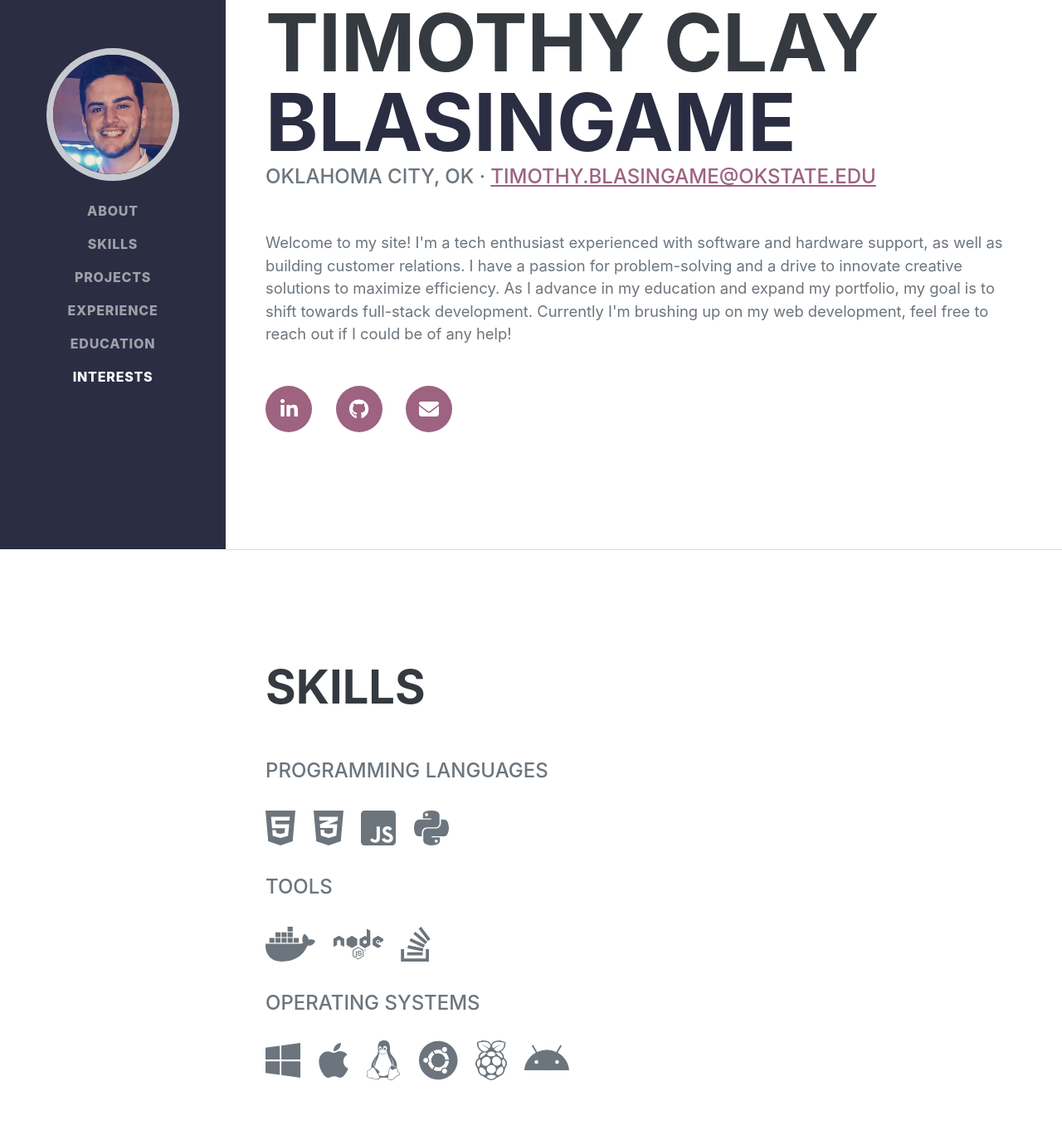
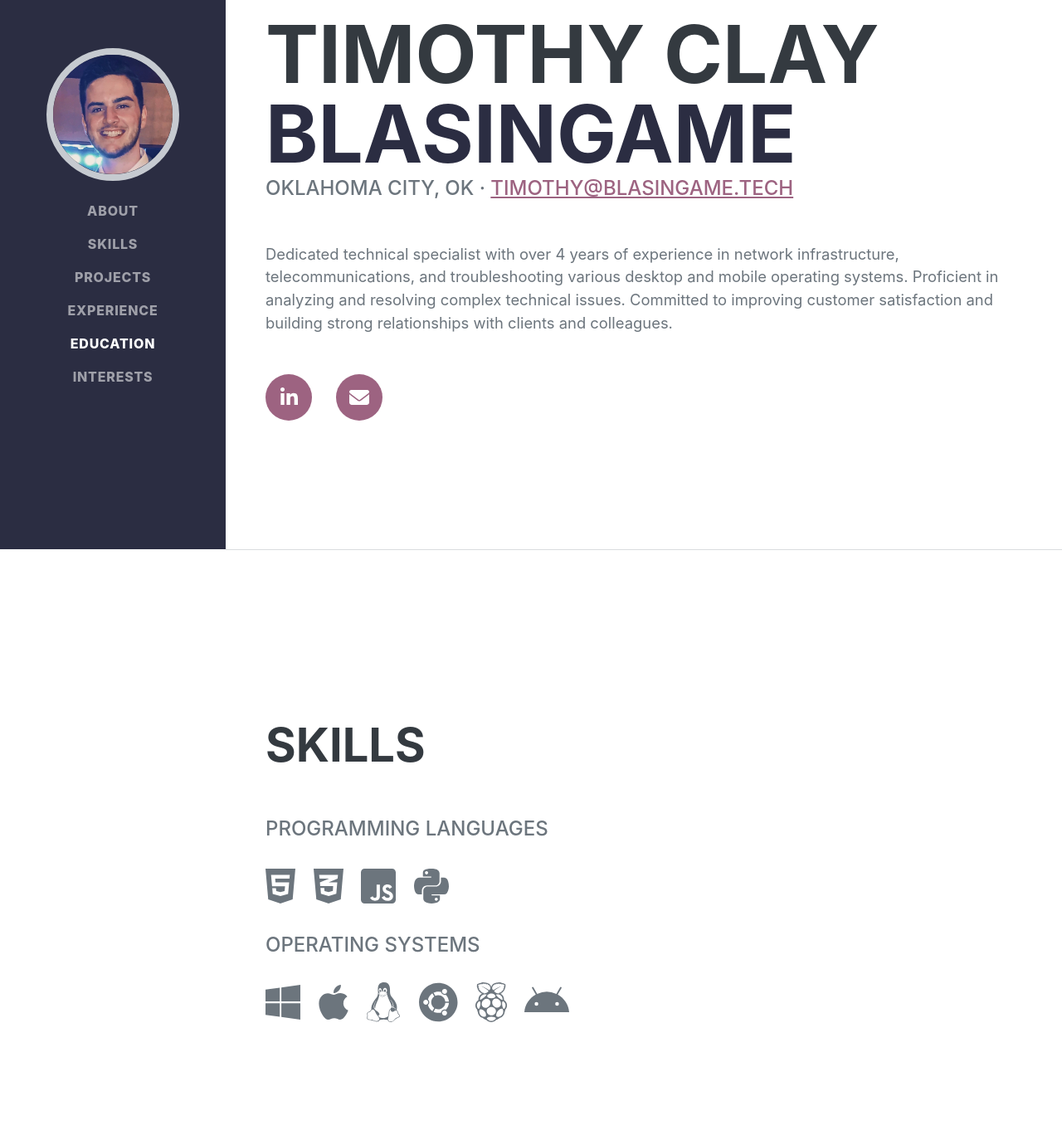
Before and after one commit to tcblasingame/Portfolio, a plain HTML site: page index.html in a window 1280 px wide. Shown: the part 138-1500 px from the top of the page at 83% size. Drawn offline with nearby package versions, Linux system fonts and the light colour scheme; a web font is replaced by a local one.

Commit message:
Update index.html

```diff
--- a/index.html
+++ b/index.html
@@ -53,15 +53,14 @@
                     </h1>
                     <div class="subheading mb-5">
                         Oklahoma City, OK ·
-                        <a href="mailto:timothy.blasingame@okstate.edu">timothy.blasingame@okstate.edu</a>
+                        <a href="mailto:timothy.blasingame@okstate.edu">timothy@blasingame.tech</a>
                     </div>
-                    <p class="lead mb-5">Welcome to my site! I'm a tech enthusiast experienced with software and hardware support, as well as building customer relations.
-                        I have a passion for problem-solving and a drive to innovate creative solutions to maximize efficiency.
-                        As I advance in my education and expand my portfolio, my goal is to shift towards full-stack development. Currently I'm brushing up on my web development, feel free to reach out if I could be of any help! </p>
+                    <p class="lead mb-5">Dedicated technical specialist with over 4 years of experience in network infrastructure, telecommunications, and troubleshooting various desktop and mobile operating systems.
+                        Proficient in analyzing and resolving complex technical issues. Committed to improving customer satisfaction and building strong relationships with clients and colleagues. </p>
                     <div class="social-icons">
                         <a class="social-icon" href="https://www.linkedin.com/in/clay-blasingame/" target="_blank" rel="noopener noreferrer"><i class="fab fa-linkedin-in"></i></a>
-                        <a class="social-icon" href="https://github.com/tcblasingame" target="_blank" rel="noopener noreferrer"> <i class="fab fa-github"></i></a>
-                        <a class="social-icon" href="mailto:timothy.blasingame@okstate.edu"> <i class="fa-solid fa-envelope"></i> </a>
+                <!--    <a class="social-icon" href="https://github.com/tcblasingame" target="_blank" rel="noopener noreferrer"> <i class="fab fa-github"></i></a> -->
+                      <a class="social-icon" href="mailto:timothy@blasingame.tech"> <i class="fa-solid fa-envelope"></i> </a>
                     </div>
                 </div>
             </section>
@@ -77,12 +76,7 @@
                         <li class="list-inline-item"><i class="fab fa-js-square"></i></li>
                         <li class="list-inline-item"><i class="fa-brands fa-python"></i></li>
                     </ul>
-                    <div class="subheading mb-3">Tools</div>
-                    <ul class="list-inline dev-icons">
-                        <li class="list-inline-item"><i class="fa-brands fa-docker"></i></li>
-                        <li class="list-inline-item"><i class="fa-brands fa-node"></i></li>
-                        <li class="list-inline-item"><i<i class="fa-brands fa-stack-overflow"></i></li>
-                    </ul>
+
                     <div class="subheading mb-3">Operating Systems</div>
                     <ul class="list-inline dev-icons">
                         <li class="list-inline-item"><i class="fa-brands fa-windows"></i></li>
@@ -95,7 +89,7 @@
             </section>
             <hr class="m-0" />
             <!-- Projects-->
-            <section class="resume-section" id="projects">
+            <!-- <section class="resume-section" id="projects">
                 <div class="resume-section-content">
                     <h2 class="mb-5">Projects</h2>
                 <div id="carouselMultiItemExample"
@@ -125,26 +119,50 @@
                             </div>
                         </div>
                         </div>
+                        <div class="card">
+                            <img
+                                src="/assets/img/gameswebsite.png"
+                                class="card-img-top"/>
+                            <div class="card-body">
+                                <h3 class="mb-3">blasin.games</h3>
+                                <p class="lead mb-5">
+                                A collection of games I've created using HTML, CSS, and Javascript. Mobile-friendly.
+                                </p>
+                                <div class="cardbuttons">
+                                <a href="https://github.com/tcblasingame/games" target="_blank" rel="noopener noreferrer" class="btn btn-primary">
+                                    <i class="fab fa-github"></i> Github
+                                </a>
+                                <a href="https://www.blasin.games" target="_blank" rel="noopener noreferrer" class="btn btn-primary">
+                                    <i class="fa-solid fa-gamepad"></i> Play
+                                </a>
+                                </div>
+                            </div>
+                            </div>
                     </div>
                     </div>
                 </div>
+
             </div>
+
         </div>
             </div>
 
             </section>
+
             <hr class="m-0" />
 
-            </section>
+            </section> -->
             <!-- Experience-->
             <section class="resume-section" id="experience">
                 <div class="resume-section-content">
                     <h2 class="mb-5">Experience</h2>
                     <div class="d-flex flex-column flex-md-row justify-content-between mb-5">
                         <div class="flex-grow-1">
-                            <h3 class="mb-0">Customer Experience Associate</h3>
+                            <h3 class="mb-0">Technical Support Specialist</h3>
                             <div class="subheading mb-3">Cox Communications</div>
-                            <p></p>
+                            <p>Provided excellent customer service while diagnosing internet and cable related issues with customers via phone and chat.
+                                Researched and escalated trending issues, utilizing a ticketing system to document follow-up actions when necessary.
+                                Met or exceeded all key performance indicators (KPIs) such as first call resolution, customer sentiment, and average handle time.</p>
                         </div>
                         <div class="flex-shrink-0"><span class="text-primary">November 2023 - Present</span></div>
                     </div>
@@ -202,7 +220,7 @@
             </section>
             <hr class="mb-0" />
             <!-- Interests-->
-            <section class="resume-section" id="interests">
+            <!-- <section class="resume-section" id="interests">
                 <div class="resume-section-content">
                     <h2 class="mb-5">Interests</h2>
                     <div class="d-flex flex-column flex-md-row justify-content-between mb-5">
@@ -233,6 +251,7 @@
                 </div>
             </section>
             <hr class="m-0" />
+        -->
         </div>
         <!-- Bootstrap core JS-->
         <script src="https://cdn.jsdelivr.net/npm/bootstrap@5.2.3/dist/js/bootstrap.bundle.min.js"></script>
```
